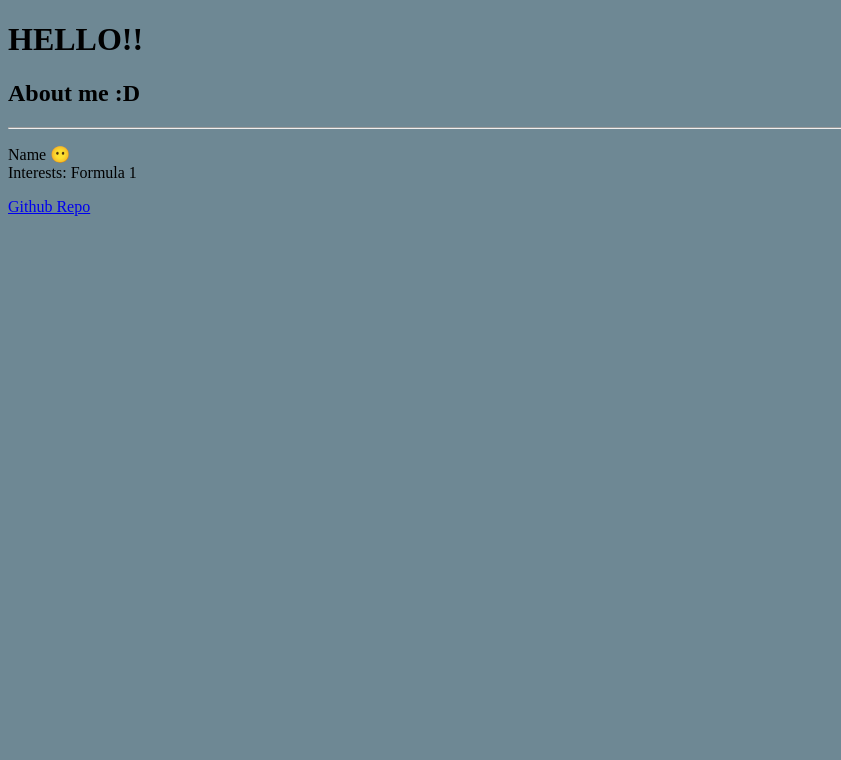
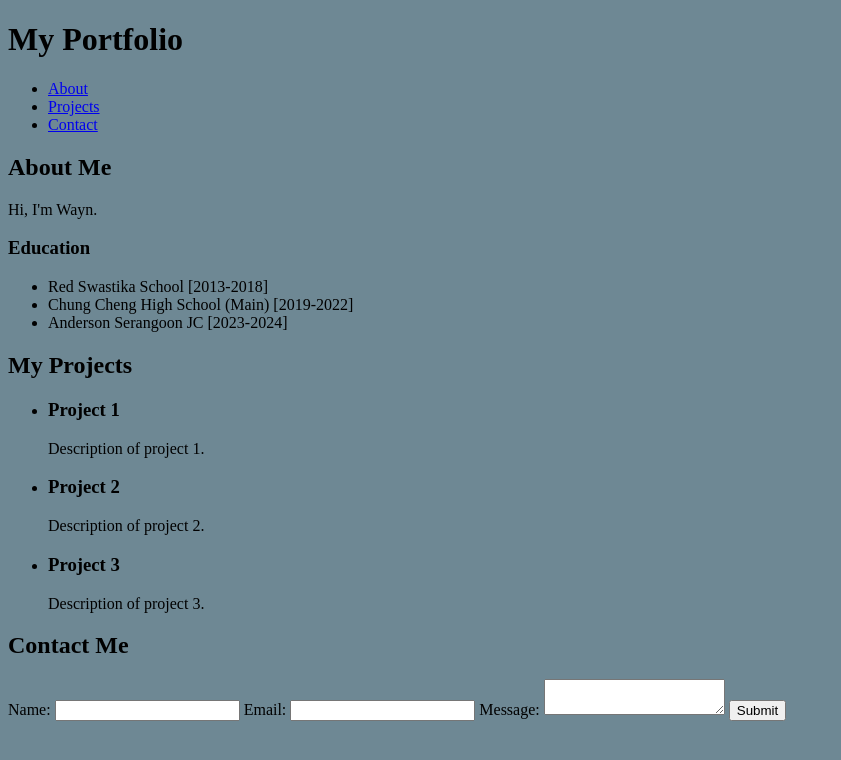
Before and after one commit to uaerious/folio, a plain HTML site: page index.html in a window 1280 px wide. Shown: the whole page, without its empty margins (0-841 px from the left). Drawn offline with Linux system fonts and the light colour scheme.

Commit message:
Update index.html

```diff
--- a/index.html
+++ b/index.html
@@ -2,15 +2,64 @@
 <html>
   <head>
     <link rel="stylesheet" type="text/css" href="style.css">
-    <meta charset="utf-8"/>
-    <meta name="viewport"content="width=device-width, initial-scale=1.0">
-    <title>Very Nice Website</title>
+    <title>My Portfolio</title>
+    <meta charset="utf-8">
+    <meta name="viewport" content="width=device-width, initial scale=1.0">
   </head>
   <body>
-    <h1> HELLO!!</h1>
-    <h2> About me :D</h2>
-    <hr>
-    <p>Name &#x1F636;<br>Interests: Formula 1</p>
-    <a href="https://github.com/uaerious/folio" target="_blank"> Github Repo </a>
+    <header>
+      <h1>My Portfolio</h1>
+      <nav>
+        <ul>
+          <li><a href="#about">About</a></li>
+          <li><a href="#projects">Projects</a></li>
+          <li><a href="#contact">Contact</a></li>
+        </ul>
+      </nav>
+    </header>
+    <main>
+      <section id="about">
+        <h2>About Me</h2>
+        <p>Hi, I'm Wayn.</p>
+        <h3>Education</h3>
+    <ul>
+      <li>Red Swastika School [2013-2018]</li>
+      <li>Chung Cheng High School (Main) [2019-2022]</li>
+      <li>Anderson Serangoon JC [2023-2024]</li>
+    </ul>
+      </section>
+      <section id="projects">
+        <h2>My Projects</h2>
+        <ul>
+          <li>
+            <h3>Project 1</h3>
+            <p>Description of project 1.</p>
+          </li>
+          <li>
+            <h3>Project 2</h3>
+            <p>Description of project 2.</p>
+          </li>
+          <li>
+            <h3>Project 3</h3>
+            <p>Description of project 3.</p>
+          </li>
+        </ul>
+      </section>
+      <section id="contact">
+        <h2>Contact Me</h2>
+        <form action="submit-form.php" method="POST">
+          <label for="name">Name:</label>
+          <input type="text" id="name" name="name" required>
+
+          <label for="email">Email:</label>
+          <input type="email" id="email" name="email" required>
+
+          <label for="message">Message:</label>
+          <textarea id="message" name="message" required></textarea>
+
+          <button type="submit">Submit</button>
+        </form>
+      </section>
+    </main>
   </body>
 </html>
```
